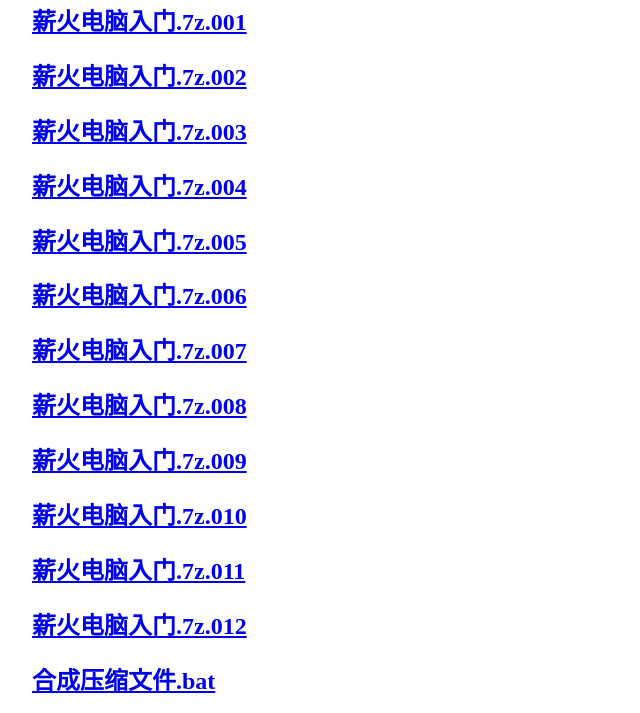
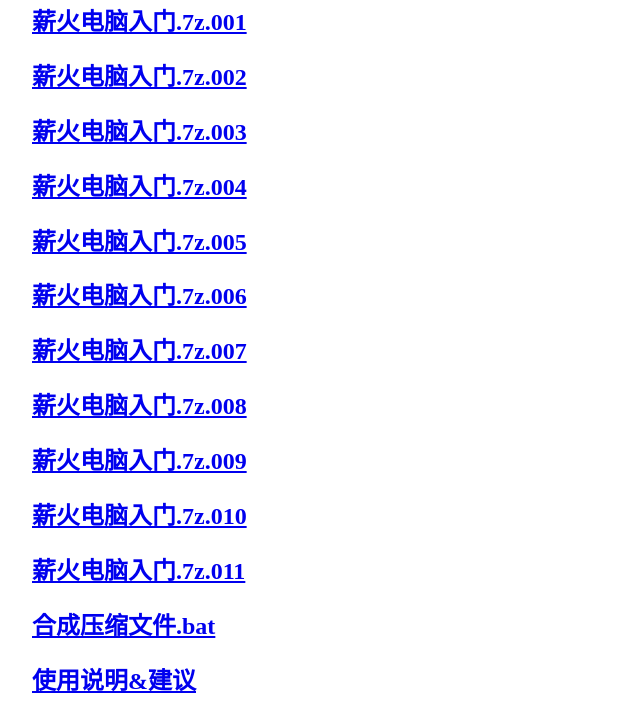
Before and after one commit to KianaKaslanaR/KianaKaslanaT, a plain HTML site: page index.html in a window 1280 px wide. Shown: the part 87-800 px from the top of the page, without its empty margins (0-640 px from the left). Drawn offline with Linux system fonts and the light colour scheme.

Commit message:
Update index.html

```diff
--- a/index.html
+++ b/index.html
@@ -19,7 +19,6 @@
 		<h2>　<a href="薪火电脑入门009">薪火电脑入门.7z.009</a></h2>
 		<h2>　<a href="薪火电脑入门010">薪火电脑入门.7z.010</a></h2>
 		<h2>　<a href="薪火电脑入门011">薪火电脑入门.7z.011</a></h2>
-		<h2>　<a href="薪火电脑入门012">薪火电脑入门.7z.012</a></h2>
 		<h2>　<a href="合成压缩文件.bat">合成压缩文件.bat</a></h2>
 		<h2>　<a href="readme.txt">使用说明&建议</a></h2>
     		<img src="icon.ico" alt=""/>
```
